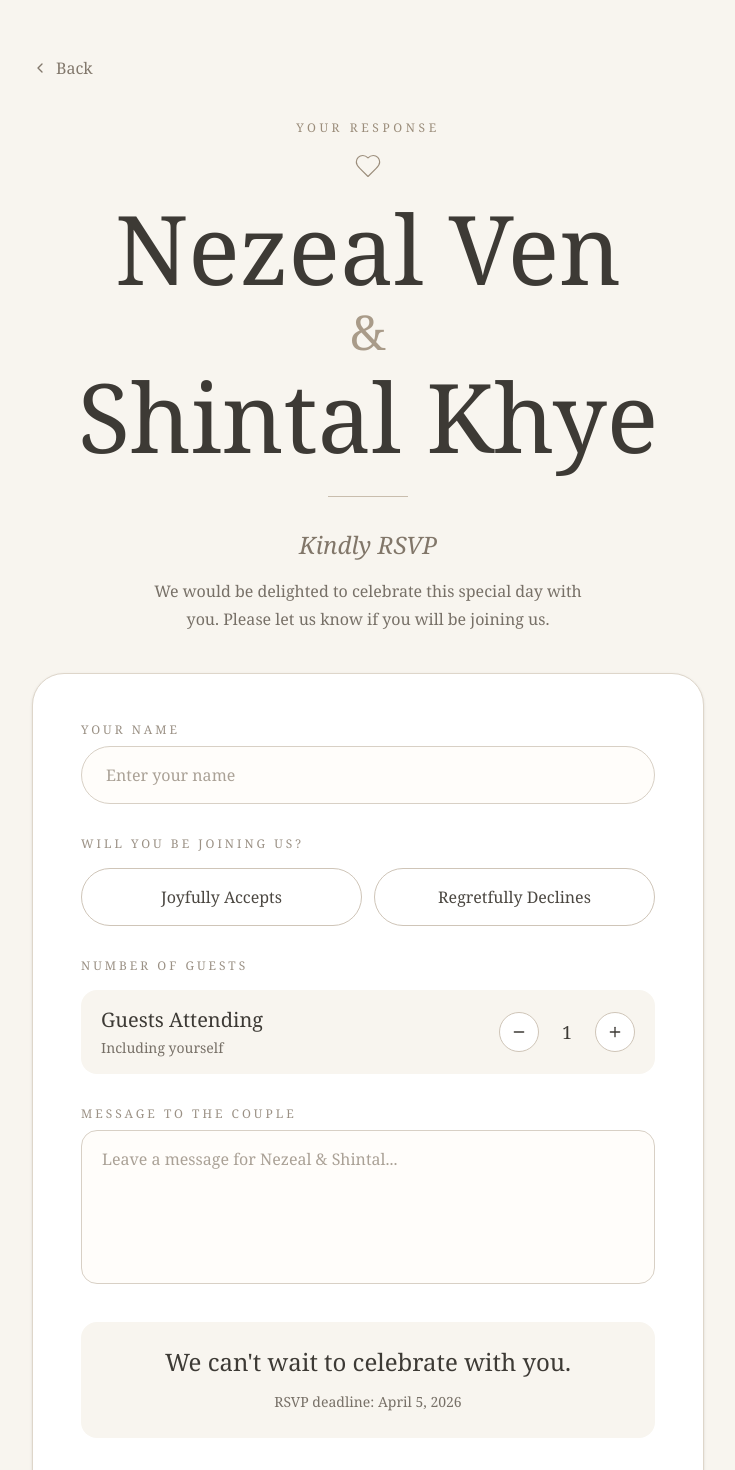
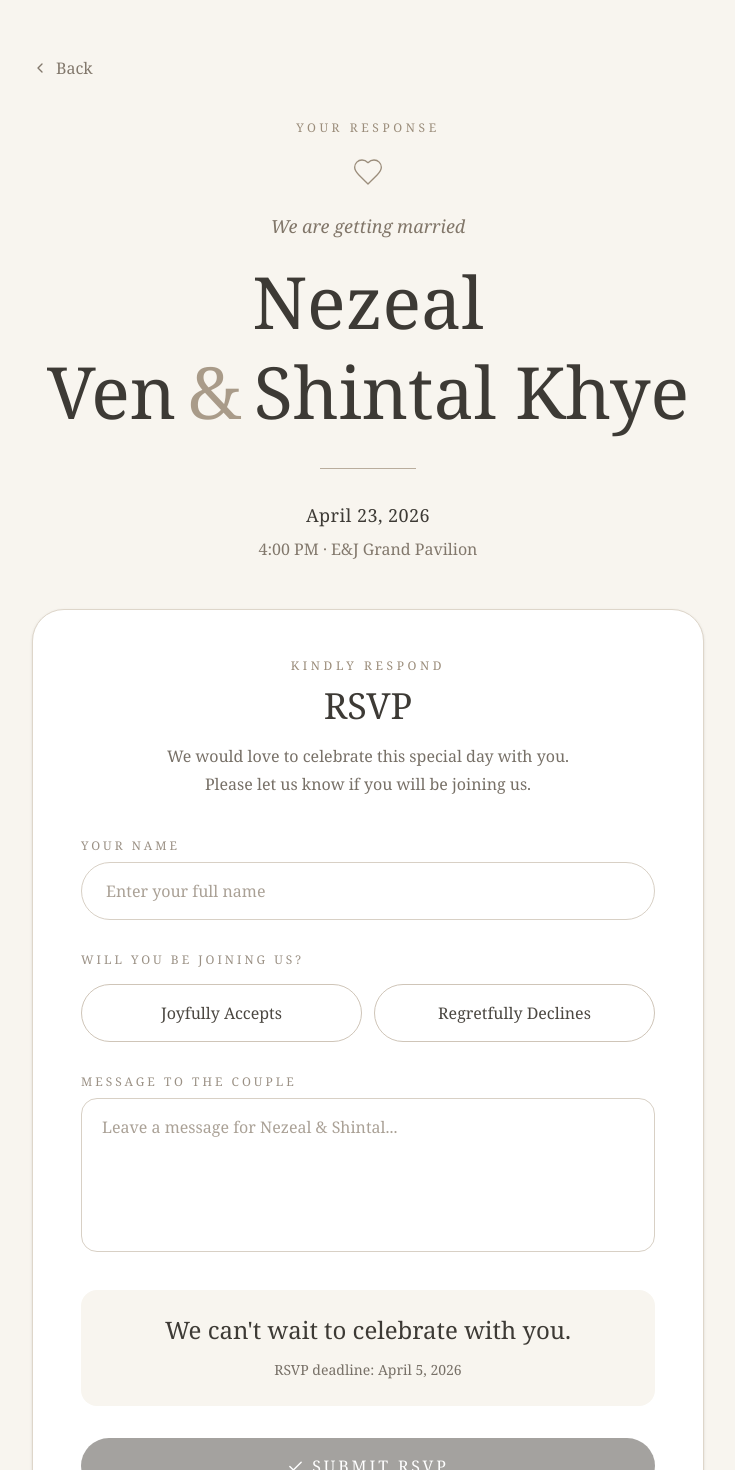
Before and after one commit to capybra12-maker/nezeal-shintal-wedding1, a Next.js app: page /rsvp in a window 1280 px wide. Shown: the top 1470 px of the page, without its empty margins (272-1007 px from the left). Built offline with nearby package versions, Linux system fonts and the light colour scheme.

Commit message:
Update page.tsx

```diff
--- a/app/rsvp/page.tsx
+++ b/app/rsvp/page.tsx
@@ -1,13 +1,7 @@
 "use client";
 
 import { FormEvent, useState } from "react";
-import {
-  Check,
-  ChevronLeft,
-  Heart,
-  Minus,
-  Plus,
-} from "lucide-react";
+import { Check, ChevronLeft, Heart, Minus, Plus } from "lucide-react";
 
 export default function RSVPPage() {
   const [name, setName] = useState("");
@@ -16,17 +10,58 @@ export default function RSVPPage() {
   >("");
   const [guestCount, setGuestCount] = useState(1);
   const [message, setMessage] = useState("");
+  const [submitted, setSubmitted] = useState(false);
 
   function handleSubmit(e: FormEvent) {
     e.preventDefault();
 
-    // Supabase connection will be added later.
-    console.log({
-      name,
-      attendance,
-      guestCount,
-      message,
-    });
+    if (!name.trim()) return;
+    if (!attendance) return;
+
+    setSubmitted(true);
+  }
+
+  if (submitted) {
+    return (
+      <main className="min-h-screen bg-[#f8f5ef] px-6 py-14 text-[#3d3a35]">
+        <div className="mx-auto flex min-h-[80vh] max-w-2xl items-center justify-center">
+          <div className="w-full rounded-[2rem] border border-[#ded6ca] bg-white p-8 text-center shadow-sm md:p-14">
+            <Heart
+              size={38}
+              strokeWidth={1}
+              className="mx-auto text-[#9b8d7b]"
+            />
+
+            <p className="mt-6 text-xs uppercase tracking-[0.3em] text-[#9b8d7b]">
+              Thank You
+            </p>
+
+            <h1 className="mt-4 font-serif text-4xl md:text-5xl">
+              {attendance === "attending"
+                ? "We can't wait to see you."
+                : "Thank you for letting us know."}
+            </h1>
+
+            <div className="mx-auto my-7 h-px w-20 bg-[#c9bdad]" />
+
+            <p className="mx-auto max-w-md leading-7 text-[#777067]">
+              Your RSVP has been received. We are so grateful to have you
+              celebrate this special day with us.
+            </p>
+
+            <div className="mt-8 rounded-2xl bg-[#f8f5ef] p-6">
+              <p className="font-serif text-2xl">
+                Nezeal Ven &amp; Shintal Khye
+              </p>
+
+              <p className="mt-3 text-sm text-[#777067]">
+                April 23, 2026 · 4:00 PM
+              </p>
+            </div>
+          </div>
+        </div>
+      </main>
+    );
   }
 
   return (
@@ -43,56 +78,64 @@ export default function RSVPPage() {
           Back
         </button>
 
-        {/* Header */}
+        {/* Wedding Header */}
         <div className="text-center">
 
-          <p className="mb-4 text-xs uppercase tracking-[0.3em] text-[#9b8d7b]">
+          <p className="mb-5 text-xs uppercase tracking-[0.3em] text-[#9b8d7b]">
             Your Response
           </p>
 
-          <div className="mb-5 flex justify-center">
+          <div className="mb-6 flex justify-center">
             <Heart
-              size={28}
+              size={32}
               strokeWidth={1}
               className="text-[#9b8d7b]"
             />
           </div>
 
-          <h1 className="font-serif leading-[0.95] text-[#3d3a35]">
+          <p className="mb-4 font-serif text-lg italic text-[#817669]">
+            We are getting married
+          </p>
 
-            <span className="block text-6xl md:text-8xl">
+          <h1 className="font-serif text-5xl leading-tight md:text-7xl">
             Nezeal Ven
-            </span>
-
-            <span className="my-3 block text-4xl text-[#a99b89] md:text-5xl">
-              &amp;
-            </span>
-
-            <span className="block text-6xl md:text-8xl">
+            <span className="mx-3 text-[#a99b89]">&amp;</span>
             Shintal Khye
-            </span>
-
           </h1>
 
-          <div className="mx-auto my-8 h-px w-20 bg-[#c9bdad]" />
+          <div className="mx-auto my-8 h-px w-24 bg-[#b9ad9d]" />
 
-          <p className="font-serif text-2xl italic text-[#817669]">
-            Kindly RSVP
+          <p className="text-lg tracking-wide">
+            April 23, 2026
           </p>
 
-          <p className="mx-auto mt-4 max-w-md leading-7 text-[#777067]">
-            We would be delighted to celebrate this special day with you.
-            Please let us know if you will be joining us.
+          <p className="mt-2 text-[#82786c]">
+            4:00 PM · E&amp;J Grand Pavilion
           </p>
 
         </div>
 
-        {/* RSVP Card */}
-        <div className="mt-10 rounded-[2rem] border border-[#ded6ca] bg-white p-7 shadow-sm md:p-12">
+        {/* RSVP FORM */}
+        <div className="mt-12 rounded-[2rem] border border-[#ded6ca] bg-white p-7 shadow-sm md:p-12">
 
-          <form onSubmit={handleSubmit}>
+          <div className="text-center">
+            <p className="text-xs uppercase tracking-[0.3em] text-[#9b8d7b]">
+              Kindly Respond
+            </p>
 
-            {/* Name */}
+            <h2 className="mt-3 font-serif text-3xl md:text-4xl">
+              RSVP
+            </h2>
+
+            <p className="mx-auto mt-4 max-w-md leading-7 text-[#777067]">
+              We would love to celebrate this special day with you.
+              Please let us know if you will be joining us.
+            </p>
+          </div>
+
+          <form onSubmit={handleSubmit} className="mt-10">
+
+            {/* NAME */}
             <div>
               <label
                 htmlFor="name"
@@ -106,13 +149,13 @@ export default function RSVPPage() {
                 type="text"
                 value={name}
                 onChange={(e) => setName(e.target.value)}
-                placeholder="Enter your name"
+                placeholder="Enter your full name"
                 required
-                className="w-full rounded-full border border-[#d8d0c5] bg-[#fffdfa] px-6 py-4 text-[#3d3a35] outline-none transition placeholder:text-[#aaa196] focus:border-[#8d8173]"
+                className="w-full rounded-full border border-[#d8d0c5] bg-white px-6 py-4 text-[#3d3a35] outline-none transition placeholder:text-[#aaa196] focus:border-[#8d8173]"
               />
             </div>
 
-            {/* Attendance */}
+            {/* ATTENDANCE */}
             <div className="mt-8">
 
               <p className="mb-4 text-xs uppercase tracking-[0.25em] text-[#9b9185]">
@@ -135,7 +178,10 @@ export default function RSVPPage() {
 
                 <button
                   type="button"
-                  onClick={() => setAttendance("not_attending")}
+                  onClick={() => {
+                    setAttendance("not_attending");
+                    setGuestCount(1);
+                  }}
                   className={`rounded-full border px-5 py-4 text-sm transition ${
                     attendance === "not_attending"
                       ? "border-[#4b4741] bg-[#4b4741] text-white"
@@ -148,14 +194,15 @@ export default function RSVPPage() {
               </div>
             </div>
 
-            {/* Guest Count */}
+            {/* GUEST COUNT */}
+            {attendance === "attending" && (
               <div className="mt-8">
 
                 <p className="mb-4 text-xs uppercase tracking-[0.25em] text-[#9b9185]">
                   Number of Guests
                 </p>
 
-              <div className="flex items-center justify-between rounded-2xl bg-[#f8f5ef] px-5 py-4">
+                <div className="flex items-center justify-between rounded-2xl bg-[#f8f5ef] px-5 py-5">
 
                   <div>
                     <p className="font-serif text-xl">
@@ -203,8 +250,9 @@ export default function RSVPPage() {
 
                 </div>
               </div>
+            )}
 
-            {/* Message */}
+            {/* MESSAGE */}
             <div className="mt-8">
 
               <label
@@ -220,12 +268,12 @@ export default function RSVPPage() {
                 onChange={(e) => setMessage(e.target.value)}
                 placeholder="Leave a message for Nezeal & Shintal..."
                 rows={5}
-                className="w-full resize-none rounded-2xl border border-[#d8d0c5] bg-[#fffdfa] px-5 py-4 text-[#3d3a35] outline-none transition placeholder:text-[#aaa196] focus:border-[#8d8173]"
+                className="w-full resize-none rounded-2xl border border-[#d8d0c5] bg-white px-5 py-4 text-[#3d3a35] outline-none transition placeholder:text-[#aaa196] focus:border-[#8d8173]"
               />
 
             </div>
 
-            {/* Deadline */}
+            {/* DEADLINE */}
             <div className="mt-8 rounded-2xl bg-[#f8f5ef] p-6 text-center">
 
               <p className="font-serif text-2xl">
@@ -238,18 +286,20 @@ export default function RSVPPage() {
 
             </div>
 
-            {/* Submit */}
+            {/* SUBMIT */}
             <button
               type="submit"
-              disabled={!attendance}
+              disabled={!attendance || !name.trim()}
               className="mt-8 flex w-full items-center justify-center gap-2 rounded-full bg-[#4b4741] px-8 py-4 text-sm uppercase tracking-[0.18em] text-white transition hover:bg-[#35322e] disabled:cursor-not-allowed disabled:opacity-50"
             >
               <Check size={17} />
               Submit RSVP
             </button>
 
-            {/* Can't find name */}
-            <div className="mt-8 rounded-2xl border border-[#ded5c9] bg-white p-6 text-center">
+          </form>
+
+          {/* NAME NOT FOUND */}
+          <div className="mt-8 rounded-2xl border border-[#ded5c9] bg-[#fffdfa] p-6 text-center">
 
             <p className="font-serif text-2xl">
               Can't find your name?
@@ -266,7 +316,6 @@ export default function RSVPPage() {
 
           </div>
 
-          </form>
         </div>
 
         {/* Footer */}
```
Lines whose indentation alone changed are shown as unchanged.
